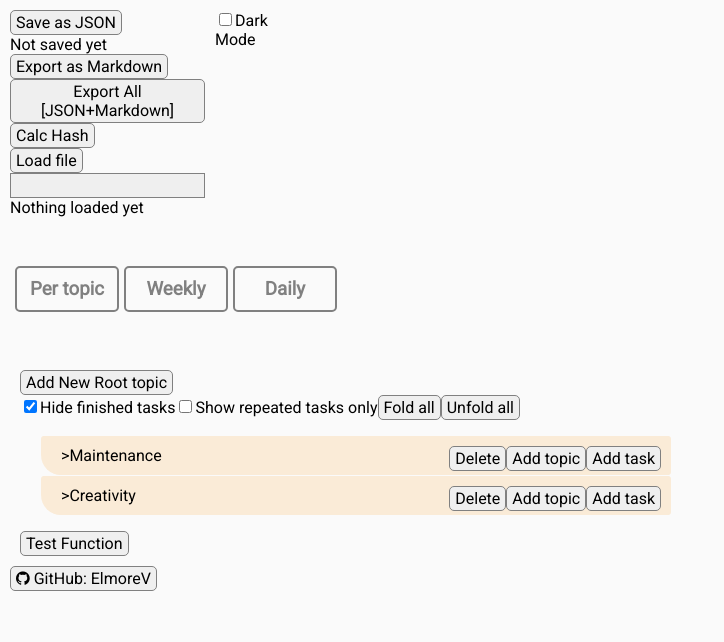
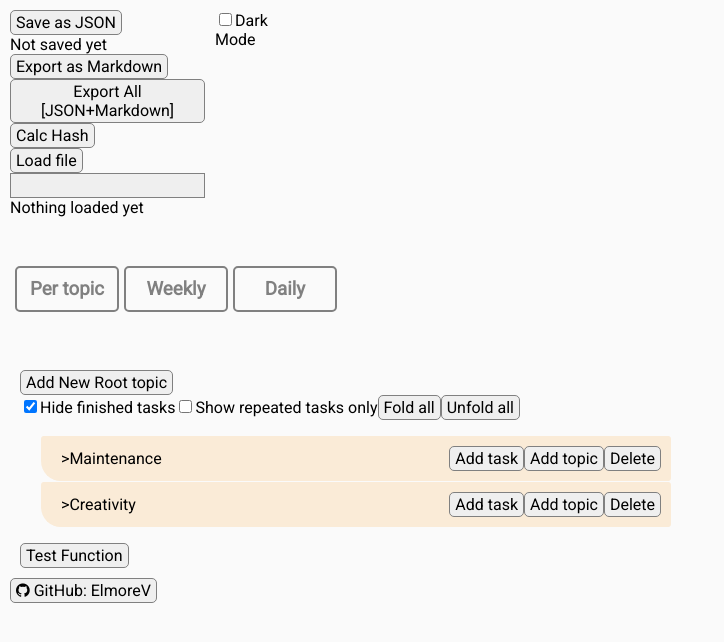
Before and after one commit to ElmoreV/TaskPlanner_javareact, a React (Create React App) app: page / in a window 1280 px wide. Shown: the top 642 px of the page, without its empty margins (0-724 px from the left). Built offline with nearby package versions, Linux system fonts and the light colour scheme.

Commit message:
fix: Fix topic text width and task+topic text input width

```diff
--- a/src/TaskContent.js
+++ b/src/TaskContent.js
@@ -61,7 +61,6 @@ const TaskContent = (props) => {
                         {isEditing ?
                             <input type='text'
                                 value={name}
-                                width={textBarWidth}
                                 {...textEditHandlers}
                                 ref={inputRef}
                             /> :
--- a/src/TaskContentFancy.module.css
+++ b/src/TaskContentFancy.module.css
@@ -6,6 +6,7 @@
 
 /* is contained in textbar */
 .taskText {
+    display: flex;
     flex-grow: 1;
     overflow-wrap: anywhere;
 }
@@ -27,6 +28,7 @@ span.buttonDuplicate:hover {
 
 .taskText input[type="text"] {
     box-sizing: border-box;
+    flex-grow: 1;
 }
 
 /*https://css-tricks.com/useful-flexbox-technique-alignment-shifting-wrapping/*/
--- a/src/TopicContent.js
+++ b/src/TopicContent.js
@@ -27,6 +27,7 @@ const TopicContent = (props) => {
         {...dropHandlers}
     >
         <span onDoubleClick={handleFoldDoubleClick}>{foldingSymbol}</span>
+        <div className={styles.textBar}>
             {isEditing ?
                 (<input type='text'
                     value={name}
@@ -36,12 +37,15 @@ const TopicContent = (props) => {
                 />) :
                 (<span onDoubleClick={toggleEdit}>{name}</span>)
             }
+        </div>
+        <div className={styles.buttonList}>
             <button className={styles.topicAddTask}
                 onClick={handleAddTaskClick}>Add task</button>
             <button className={styles.topicAddTopic}
                 onClick={handleAddTopicClick}>Add topic</button>
             <button className={styles.topicDelete}
                 onClick={handleDeleteClick}>Delete</button>
+        </div>
     </div>);
 }
 
--- a/src/TopicContentFancy.module.css
+++ b/src/TopicContentFancy.module.css
@@ -1,4 +1,9 @@
 .topic {
+    display: flex;
+    justify-content: space-between;
+    align-items: center;
+    flex-direction: row;
+    flex-wrap: nowrap;
     max-width: 600px;
     padding: 10px;
     padding-left: 20px;
@@ -6,6 +11,17 @@
     background-color: var(--color-topic);
     /* background:  */
     border-radius: 3px 3px 3px 20px;
+}
+
+/* is contained in topic*/
+.textBar {
+    display: flex;
+    flex-grow: 1;
+    overflow-wrap: anywhere;
+}
+
+.textBar input {
+    flex-grow: 1;
 }
 
 .topic:hover {
@@ -23,9 +39,9 @@
     z-index: 50;
 }
 
-button.topicAddTask,
-button.topicAddTopic,
-button.topicDelete,
-.topic.topicAddTask {
-    float: right;
+.buttonList {
+    display: flex;
+    flex-direction: row;
+    flex-wrap: nowrap;
+    align-items: flex-start;
 }
```
Lines whose indentation alone changed are shown as unchanged.
